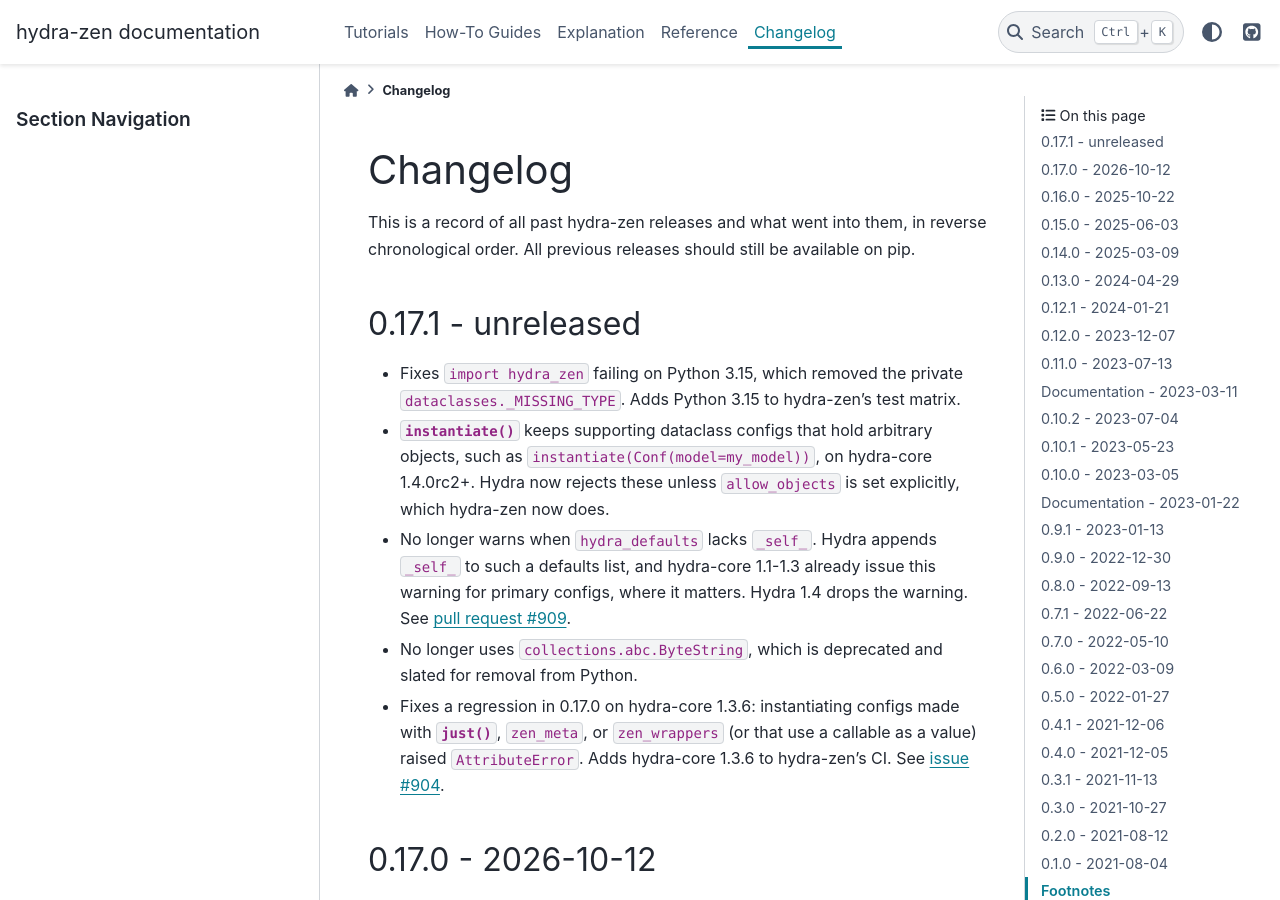
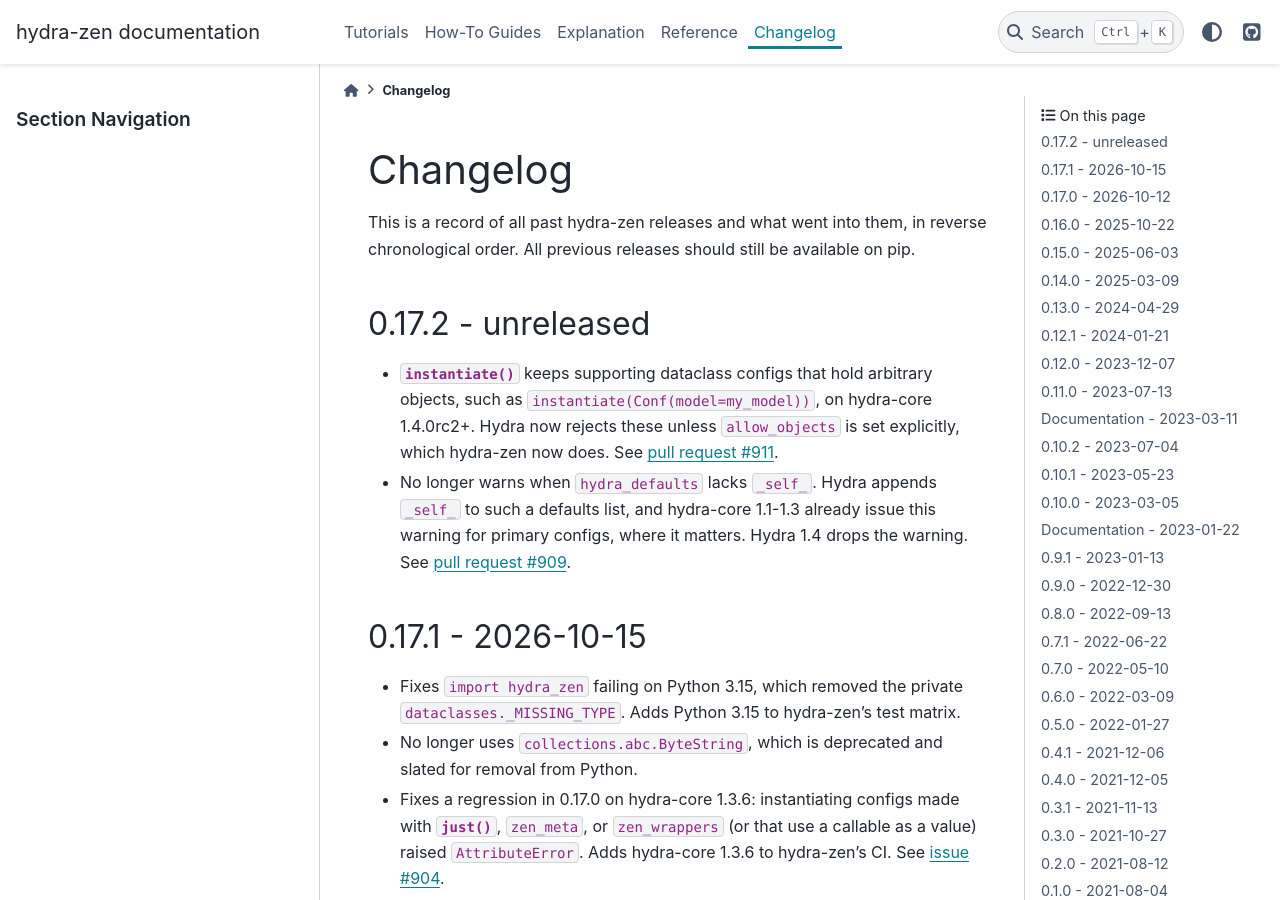
Before and after one commit to mit-ll-responsible-ai/hydra-zen, a Sphinx documentation site: the page built from docs/source/changes.rst, in a window 1280 px wide and 900 px high. Built offline with Sphinx 7.4.7 and the PyData theme 0.15.4, drawn with Linux system fonts in a browser that asks for light colours; the version number could not be read and is left out.

Commit message:
Changelog: date 0.17.1 and move later fixes to 0.17.2
0.17.1 was released on 2026-10-15 from #903. #909 and #911 merged afterward.

Co-Authored-By: Claude Opus 5.5 <noreply@anthropic.com>

```diff
--- a/docs/source/changes.rst
+++ b/docs/source/changes.rst
@@ -8,20 +8,27 @@ Changelog
 This is a record of all past hydra-zen releases and what went into them, in reverse
 chronological order. All previous releases should still be available on pip.
 
+.. _v0.17.2:
+
+-------------------
+0.17.2 - unreleased
+-------------------
+
+- :func:`~hydra_zen.instantiate` keeps supporting dataclass configs that hold arbitrary
+  objects, such as ``instantiate(Conf(model=my_model))``, on hydra-core 1.4.0rc2+. Hydra
+  now rejects these unless ``allow_objects`` is set explicitly, which hydra-zen now does. See :pull:`911`.
+- No longer warns when ``hydra_defaults`` lacks ``_self_``. Hydra appends ``_self_``
+  to such a defaults list, and hydra-core 1.1-1.3 already issue this warning for
+  primary configs, where it matters. Hydra 1.4 drops the warning. See :pull:`909`.
+
 .. _v0.17.1:
 
 -------------------
-0.17.1 - unreleased
+0.17.1 - 2026-10-15
 -------------------
 
 - Fixes ``import hydra_zen`` failing on Python 3.15, which removed the private
   ``dataclasses._MISSING_TYPE``. Adds Python 3.15 to hydra-zen's test matrix.
-- :func:`~hydra_zen.instantiate` keeps supporting dataclass configs that hold arbitrary
-  objects, such as ``instantiate(Conf(model=my_model))``, on hydra-core 1.4.0rc2+. Hydra
-  now rejects these unless ``allow_objects`` is set explicitly, which hydra-zen now does.
-- No longer warns when ``hydra_defaults`` lacks ``_self_``. Hydra appends ``_self_``
-  to such a defaults list, and hydra-core 1.1-1.3 already issue this warning for
-  primary configs, where it matters. Hydra 1.4 drops the warning. See :pull:`909`.
 - No longer uses ``collections.abc.ByteString``, which is deprecated and slated for
   removal from Python.
 - Fixes a regression in 0.17.0 on hydra-core 1.3.6: instantiating configs made with
```
